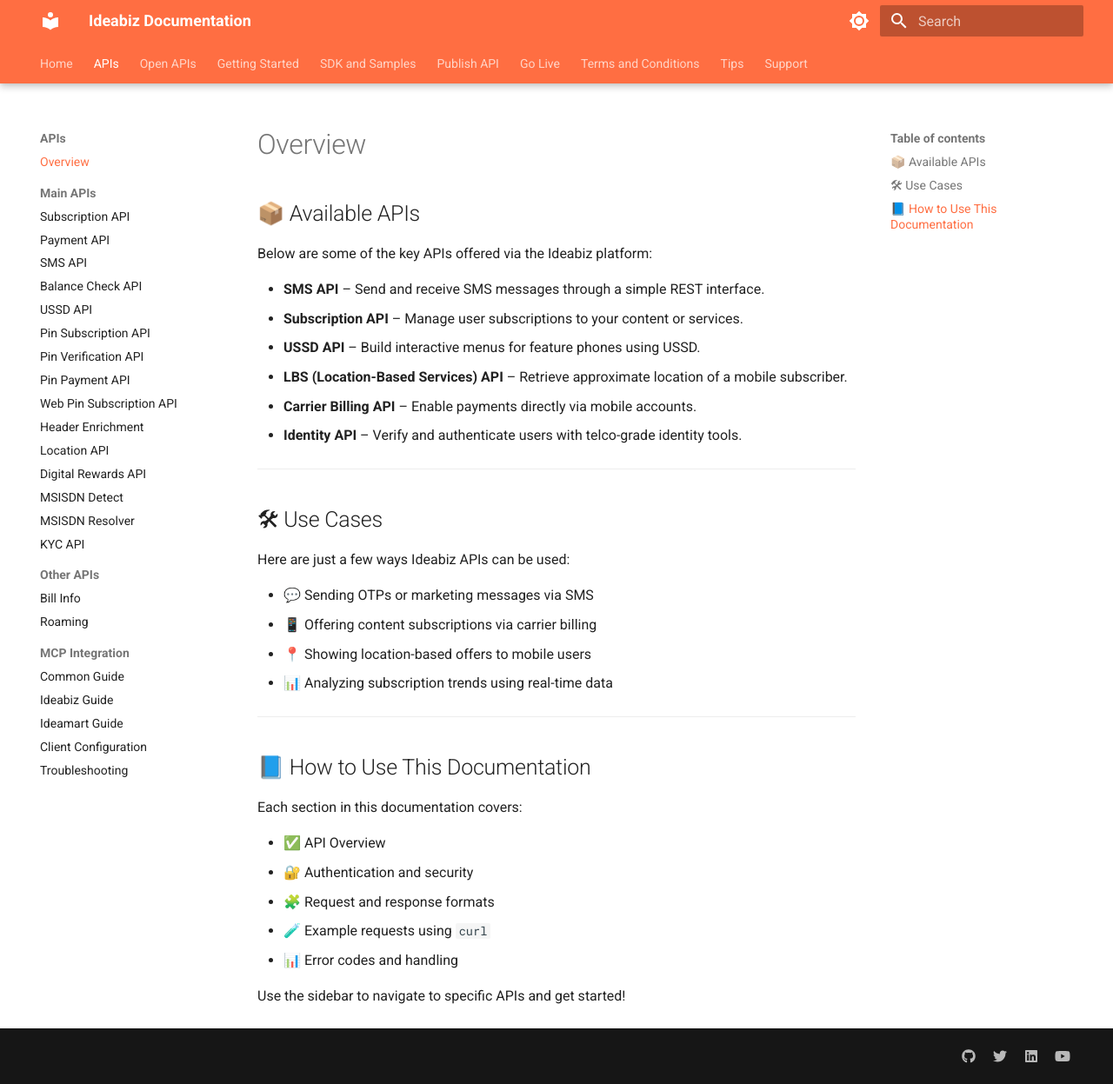
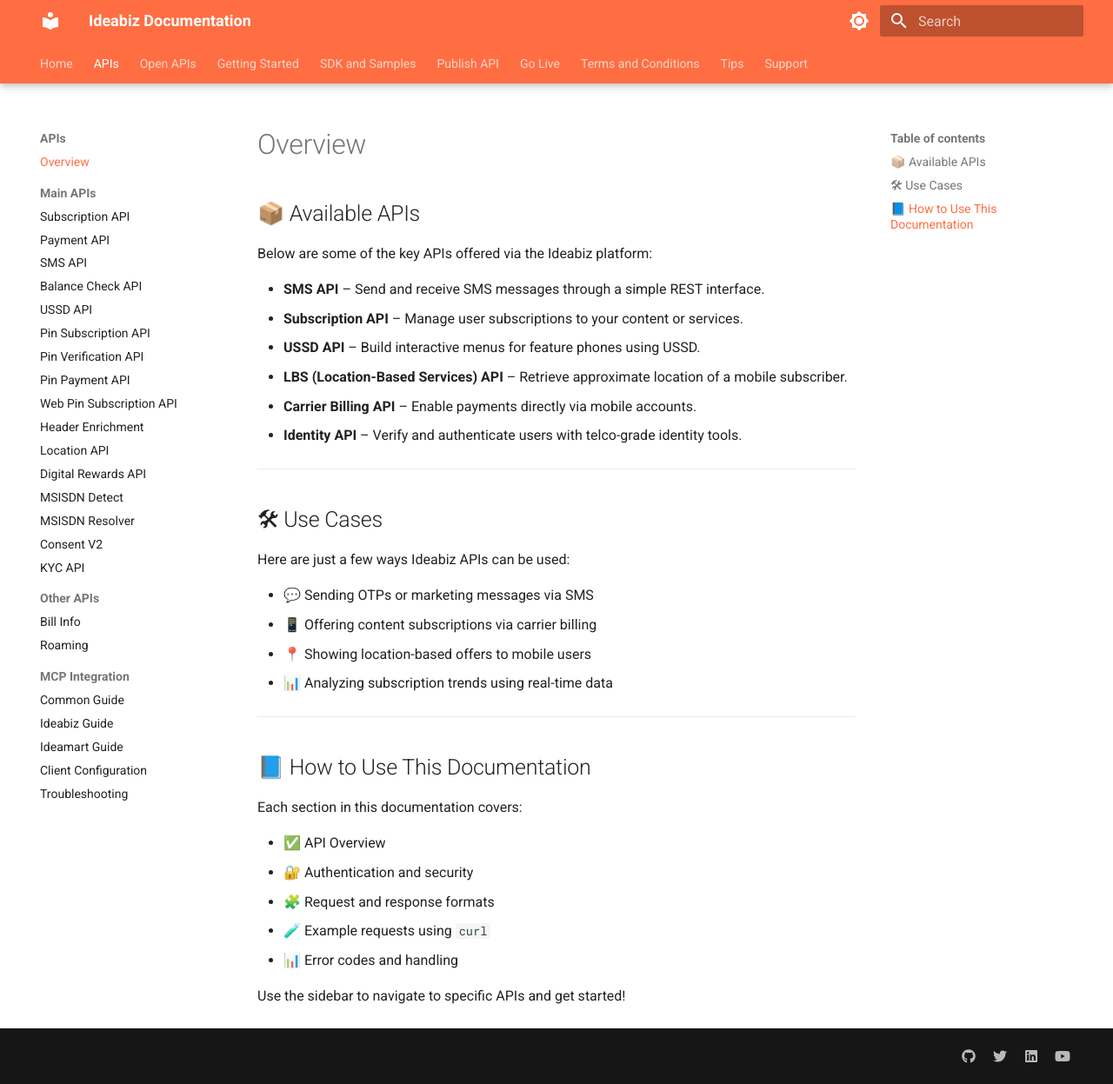
Before and after one commit to ideabizmart/Docs-Ideabiz-v2, an MkDocs documentation site: the page built from docs/APIs/index.md, in a window 1280 px wide and 1247 px high. Shown: the whole window at 87% size. Built offline with MkDocs 1.6.1 and Material for MkDocs 9.7.7, drawn with Linux system fonts in a browser that asks for light colours.

Commit message:
Update mkdocs.yml

```diff
--- a/mkdocs.yml
+++ b/mkdocs.yml
@@ -22,6 +22,7 @@ nav:
             - "Digital Rewards API": APIs/Main/RewardsToken_API.md
             - "MSISDN Detect": APIs/Main/MSISDN_Detect.md
             - "MSISDN Resolver": APIs/Main/MSISDN_Resolver.md
+            - "Consent V2": APIs/Main/ConsentV2.md
             - "KYC API": APIs/Main/KYC.md
       - "Other APIs":
             - "Bill Info": APIs/BillinfoAPI.md
```
